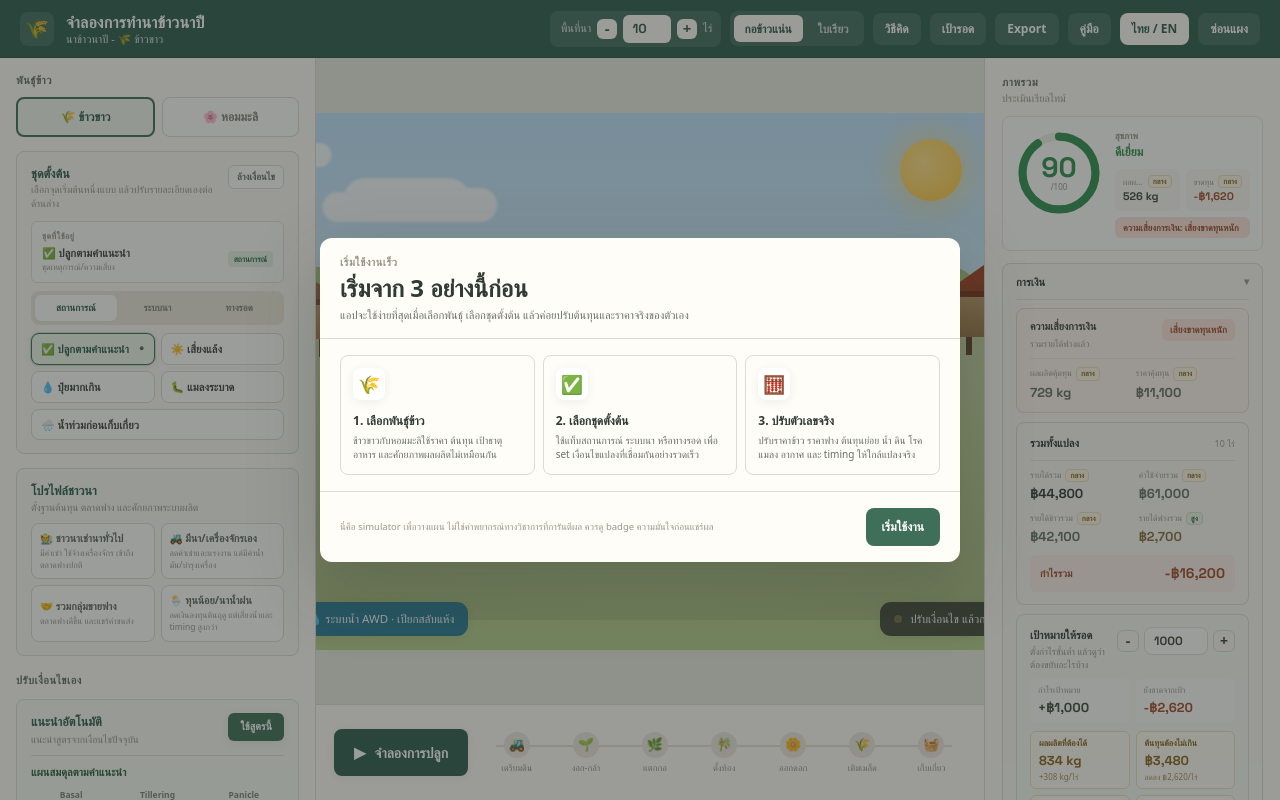
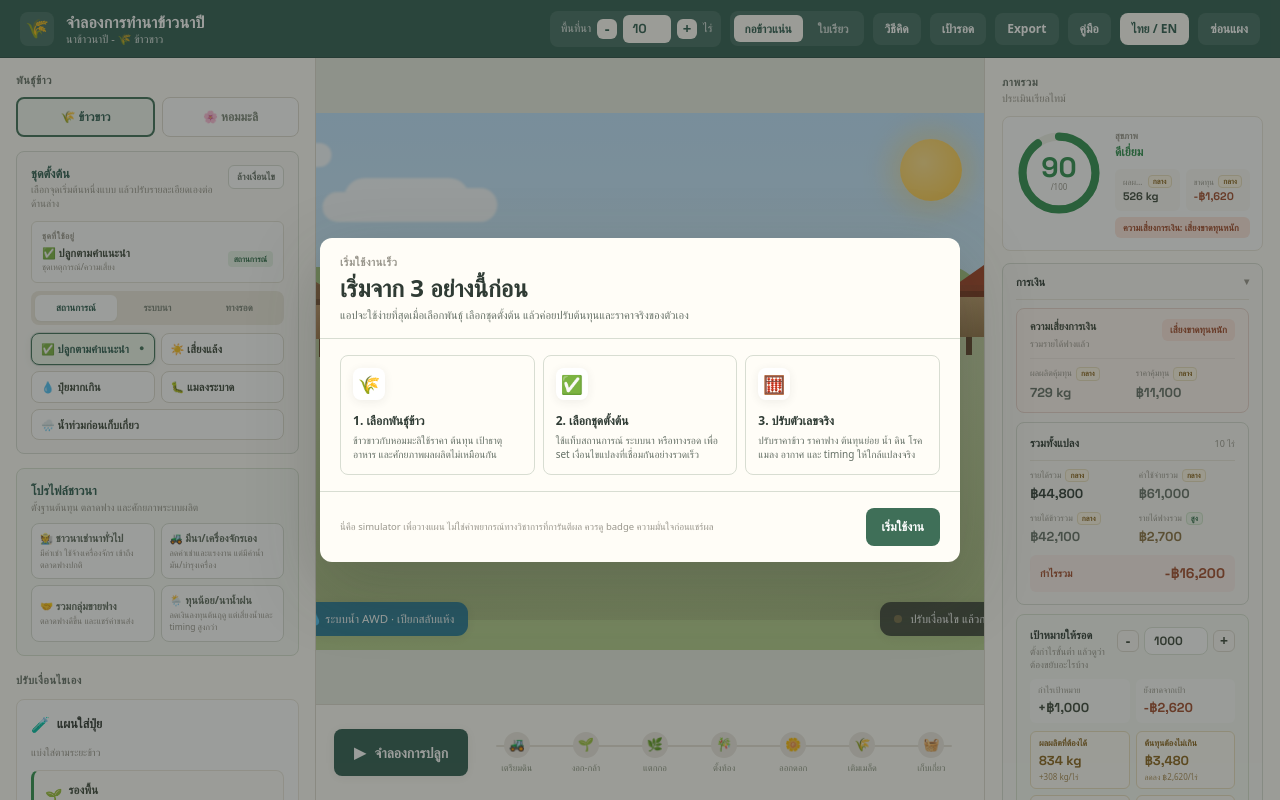
Before and after one commit to Ton-Munoi99/thai-rice-farming-simulator, a React (Vite) app: page / in a window 1280 px wide. Built offline with nearby package versions, Linux system fonts and the light colour scheme; a web font is replaced by a local one.

Commit message:
Remove auto recommendation panel

```diff
--- a/src/components/ControlPanel.jsx
+++ b/src/components/ControlPanel.jsx
@@ -27,13 +27,6 @@ export default function ControlPanel({ mobileActive = true, simulation }) {
         <FarmerProfilePanel simulation={simulation} />
 
         <div className="mb-2 mt-4 control-heading">{t(language, "manualControls")}</div>
-        <AutoRecommendationPanel
-          active={simulation.activeAutoRecommendation}
-          language={language}
-          recommendation={simulation.autoRecommendation}
-          onApply={simulation.applyAutoRecommendation}
-        />
-
         <FertilizerProgram
           language={language}
           applications={inputs.applications}
@@ -116,59 +109,6 @@ function FarmerProfilePanel({ simulation }) {
             </button>
           );
         })}
-      </div>
-    </section>
-  );
-}
-
-function AutoRecommendationPanel({ active, language, recommendation, onApply }) {
-  return (
-    <section
-      className={`mt-[11px] rounded-lg border px-3.5 py-[13px] transition ${
-        active ? "border-rice-green bg-[#edf6e9] shadow-soft ring-1 ring-rice-green/20" : "border-[#d9e2d1] bg-[#f7faf4]"
-      }`}
-    >
-      <div className="mb-2 flex items-start justify-between gap-2">
-        <div>
-          <div className="text-[12.5px] font-bold text-rice-dark">{t(language, "autoRecommendation")}</div>
-          <div className="text-[10px] text-rice-faint">{t(language, "autoRecommendationSub")}</div>
-        </div>
-        <button
-          type="button"
-          onClick={onApply}
-          className="rounded-md bg-rice-green px-3 py-1.5 text-[10.5px] font-bold text-white shadow-soft transition hover:bg-rice-dark"
-        >
-          {active ? t(language, "applied") : t(language, "apply")}
-        </button>
-      </div>
-
-      <div className="border-t border-[#d9e2d1] pt-2">
-        <div className="text-[11px] font-bold text-[#2c5e36]">{pickLang(language, recommendation.headline, recommendation.headlineTh)}</div>
-
-        <div className="mt-2 grid grid-cols-3 gap-1.5">
-          {recommendation.applications.map((app) => (
-            <div key={app.stage} className="text-center">
-              <div className="text-[8.5px] font-semibold text-[#7a8576]">{app.stage}</div>
-              <div className="font-display text-[10.5px] font-bold text-[#3c473a]">{app.formula}</div>
-              <div className="text-[8.5px] text-rice-faint">{app.rate} kg/rai</div>
-            </div>
-          ))}
-        </div>
-
-        <div className="mt-2 flex justify-between border-t border-[#d9e2d1] pt-1.5 text-[9.5px] text-[#63715f]">
-          <span>N {recommendation.nutrients.N.toFixed(1)}</span>
-          <span>P₂O₅ {recommendation.nutrients.P.toFixed(1)}</span>
-          <span>K₂O {recommendation.nutrients.K.toFixed(1)}</span>
-        </div>
-
-        <div className="mt-2 text-[9.5px] leading-snug text-[#697763]">
-          {recommendation.reasons.slice(0, 2).map((reason) => (
-            <div key={reason.en}>• {pickLang(language, reason.en, reason.th)}</div>
-          ))}
-        </div>
-        <div className="mt-1 text-[9px] leading-snug text-[#9aa394]">
-          {language === "th" ? "งบยา/IPM อัตโนมัติ" : "Chemical/IPM auto budget"}: ฿{Math.round(recommendation.chemicalProgram.cost).toLocaleString("en-US")}/rai
-        </div>
       </div>
     </section>
   );
--- a/src/components/PresetLibrary.jsx
+++ b/src/components/PresetLibrary.jsx
@@ -237,16 +237,6 @@ function getActiveSource(simulation) {
     }
   }
 
-  if (simulation.activeAutoRecommendation) {
-    return {
-      tab: "manual",
-      label: t(language, "autoRecommendation"),
-      note: t(language, "autoRecommendationStatus"),
-      badge: t(language, "applied"),
-      tone: "bg-[#e5f2e6] text-[#2f6b48]",
-    };
-  }
-
   return {
     tab: "manual",
     label: t(language, "editedManually"),
--- a/src/hooks/useSimulation.js
+++ b/src/hooks/useSimulation.js
@@ -55,7 +55,6 @@ export function useSimulation() {
   const [activeScenarioKey, setActiveScenarioKey] = useState("best");
   const [activeFarmSystemPresetKey, setActiveFarmSystemPresetKey] = useState(null);
   const [activeSurvivalPresetKey, setActiveSurvivalPresetKey] = useState(null);
-  const [activeAutoRecommendation, setActiveAutoRecommendation] = useState(false);
   const [activeFarmerProfileKey, setActiveFarmerProfileKey] = useState(null);
   const [compareSlots, setCompareSlots] = useState([null, null, null]);
   const [scenarioHistory, setScenarioHistory] = useState(readScenarioHistory);
@@ -76,10 +75,6 @@ export function useSimulation() {
   );
   const activeModel = runModel ?? liveModel;
   const score = liveModel;
-  const autoRecommendation = useMemo(
-    () => buildAutoRecommendation(inputs, varietyKey),
-    [inputs, varietyKey],
-  );
   const survivalPlans = useMemo(
     () =>
       buildSurvivalPlans({
@@ -125,7 +120,6 @@ export function useSimulation() {
     setActiveScenarioKey(null);
     setActiveFarmSystemPresetKey(null);
     setActiveSurvivalPresetKey(null);
-    setActiveAutoRecommendation(false);
   }, []);
 
   const updateInput = useCallback(
@@ -158,7 +152,6 @@ export function useSimulation() {
       setActiveScenarioKey(scenarioKey);
       setActiveFarmSystemPresetKey(null);
       setActiveSurvivalPresetKey(null);
-      setActiveAutoRecommendation(false);
       setActiveFarmerProfileKey(null);
       setInputs({
         applications: varietyInfo.presets[scenarioKey].map((app) => ({ ...app })),
@@ -180,7 +173,6 @@ export function useSimulation() {
       setActiveScenarioKey(null);
       setActiveFarmSystemPresetKey(preset.key);
       setActiveSurvivalPresetKey(null);
-      setActiveAutoRecommendation(false);
       setActiveFarmerProfileKey(null);
       setVarietyKey(preset.variety);
       setPricePerTonState(VARIETIES[preset.variety].salePricePerTon);
@@ -207,7 +199,6 @@ export function useSimulation() {
       setActiveScenarioKey(null);
       setActiveFarmSystemPresetKey(null);
       setActiveSurvivalPresetKey(preset.key);
-      setActiveAutoRecommendation(false);
       setActiveFarmerProfileKey(null);
       setInputs(cloneInputs(preset.inputs));
     },
@@ -319,7 +310,6 @@ export function useSimulation() {
     setActiveScenarioKey("best");
     setActiveFarmSystemPresetKey(null);
     setActiveSurvivalPresetKey(null);
-    setActiveAutoRecommendation(false);
     setActiveFarmerProfileKey(null);
     setInputs(cloneInputs(DEFAULT_INPUTS));
   }, [resetToSetup]);
@@ -348,13 +338,11 @@ export function useSimulation() {
         activeScenarioKey,
         activeFarmSystemPresetKey,
         activeSurvivalPresetKey,
-        activeAutoRecommendation,
         activeFarmerProfileKey,
         model,
       };
     },
     [
-      activeAutoRecommendation,
       activeFarmSystemPresetKey,
       activeFarmerProfileKey,
       activeScenarioKey,
@@ -398,7 +386,6 @@ export function useSimulation() {
       setActiveScenarioKey(snapshot.activeScenarioKey ?? null);
       setActiveFarmSystemPresetKey(snapshot.activeFarmSystemPresetKey ?? null);
       setActiveSurvivalPresetKey(snapshot.activeSurvivalPresetKey ?? null);
-      setActiveAutoRecommendation(Boolean(snapshot.activeAutoRecommendation));
       setActiveFarmerProfileKey(snapshot.activeFarmerProfileKey ?? null);
       setInputs(cloneInputs(snapshot.inputs));
     },
@@ -451,21 +438,6 @@ export function useSimulation() {
     [persistScenarioHistory, scenarioHistory],
   );
 
-  const applyAutoRecommendation = useCallback(() => {
-    resetToSetup();
-    setCostOverrides({});
-    setCostProfile(null);
-    setYieldPotentialOverride(null);
-    setActiveScenarioKey(null);
-    setActiveFarmSystemPresetKey(null);
-    setActiveSurvivalPresetKey(null);
-    setActiveAutoRecommendation(true);
-    setInputs((current) => ({
-      ...current,
-      applications: buildAutoRecommendation(current, varietyKey).applications.map((app) => ({ ...app })),
-    }));
-  }, [resetToSetup, varietyKey]);
-
   const applySurvivalPlan = useCallback(
     (planKey) => {
       const plan = survivalPlans.find((item) => item.key === planKey);
@@ -482,7 +454,6 @@ export function useSimulation() {
       setActiveScenarioKey(null);
       setActiveFarmSystemPresetKey(null);
       setActiveSurvivalPresetKey(null);
-      setActiveAutoRecommendation(false);
       setInputs(cloneInputs(plan.payload.inputs));
     },
     [resetToSetup, survivalPlans],
@@ -569,7 +540,6 @@ export function useSimulation() {
       setActiveScenarioKey(null);
       setActiveFarmSystemPresetKey(preset.key);
       setActiveSurvivalPresetKey(null);
-      setActiveAutoRecommendation(profitGoal >= 1000);
       setActiveFarmerProfileKey(profile.key);
       setInputs(nextInputs);
     },
@@ -637,7 +607,6 @@ export function useSimulation() {
     activeScenarioKey,
     activeFarmSystemPresetKey,
     activeSurvivalPresetKey,
-    activeAutoRecommendation,
     activeFarmerProfileKey,
     compareSlots,
     scenarioHistory,
@@ -648,7 +617,6 @@ export function useSimulation() {
     nutrientTotals: totals,
     fertilizerStages: FERTILIZER_STAGES,
     formulaOptions,
-    autoRecommendation,
     farmerProfiles: FARMER_PROFILES,
     survivalPlans,
     isRunning: phase === "running",
@@ -675,7 +643,6 @@ export function useSimulation() {
     saveScenarioHistory,
     loadScenarioHistory,
     deleteScenarioHistory,
-    applyAutoRecommendation,
     applySurvivalPlan,
     applyFarmerProfile,
     applyGoalWizardRecommendation,
--- a/src/i18n.js
+++ b/src/i18n.js
@@ -48,7 +48,6 @@ export const TEXT = {
   editedManually: { en: "Edited manually", th: "แก้เองแล้ว" },
   editedManuallyNote: { en: "Preset marker cleared because settings were adjusted by hand.", th: "ล้างสถานะ preset แล้ว เพราะมีการปรับค่าเอง" },
   manualMode: { en: "Manual", th: "ปรับเอง" },
-  autoRecommendationStatus: { en: "Fertilizer program was applied from current conditions.", th: "ใช้แผนปุ๋ยจากเงื่อนไขปัจจุบันแล้ว" },
   manualControls: { en: "Manual controls", th: "ปรับเงื่อนไขเอง" },
   whiteRiceSurvival: { en: "White-rice survival cases", th: "ทางรอดข้าวขาว" },
   whiteRiceSurvivalSub: { en: "Apply linked white-rice cases: price, cost, water, straw, and field risk.", th: "กดกรณีข้าวขาวที่ผูก ราคา ต้นทุน น้ำ ฟาง และความเสี่ยงแปลง" },
@@ -58,12 +57,9 @@ export const TEXT = {
     th: "หมายเหตุ: กรณีพื้นที่น้ำดี/ระบบผลิตสูงใช้ production potential สูงขึ้น ส่วนข้าวขาวทั่วไปยังใช้ชั้น 600 กก./ไร่",
   },
   farmSystemPresets: { en: "Farm system presets", th: "ระบบนา / พื้นที่ตัวอย่าง" },
-  autoRecommendation: { en: "Auto recommendation", th: "แนะนำอัตโนมัติ" },
-  autoRecommendationSub: { en: "Suggested defaults from current conditions", th: "แนะนำสูตรจากเงื่อนไขปัจจุบัน" },
   farmerProfile: { en: "Farmer profile", th: "โปรไฟล์ชาวนา" },
   farmerProfileSub: { en: "Set cost base, straw access, and production potential.", th: "ตั้งฐานต้นทุน ตลาดฟาง และศักยภาพระบบผลิต" },
   apply: { en: "Apply", th: "ใช้สูตรนี้" },
-  applied: { en: "Applied", th: "ใช้แล้ว" },
   clearConditions: { en: "Clear conditions", th: "ล้างเงื่อนไข" },
   fertilizerProgram: { en: "Fertilizer program", th: "แผนใส่ปุ๋ย" },
   fertilizerHint: { en: "Split applications by rice growth stage", th: "แบ่งใส่ตามระยะข้าว" },
```
